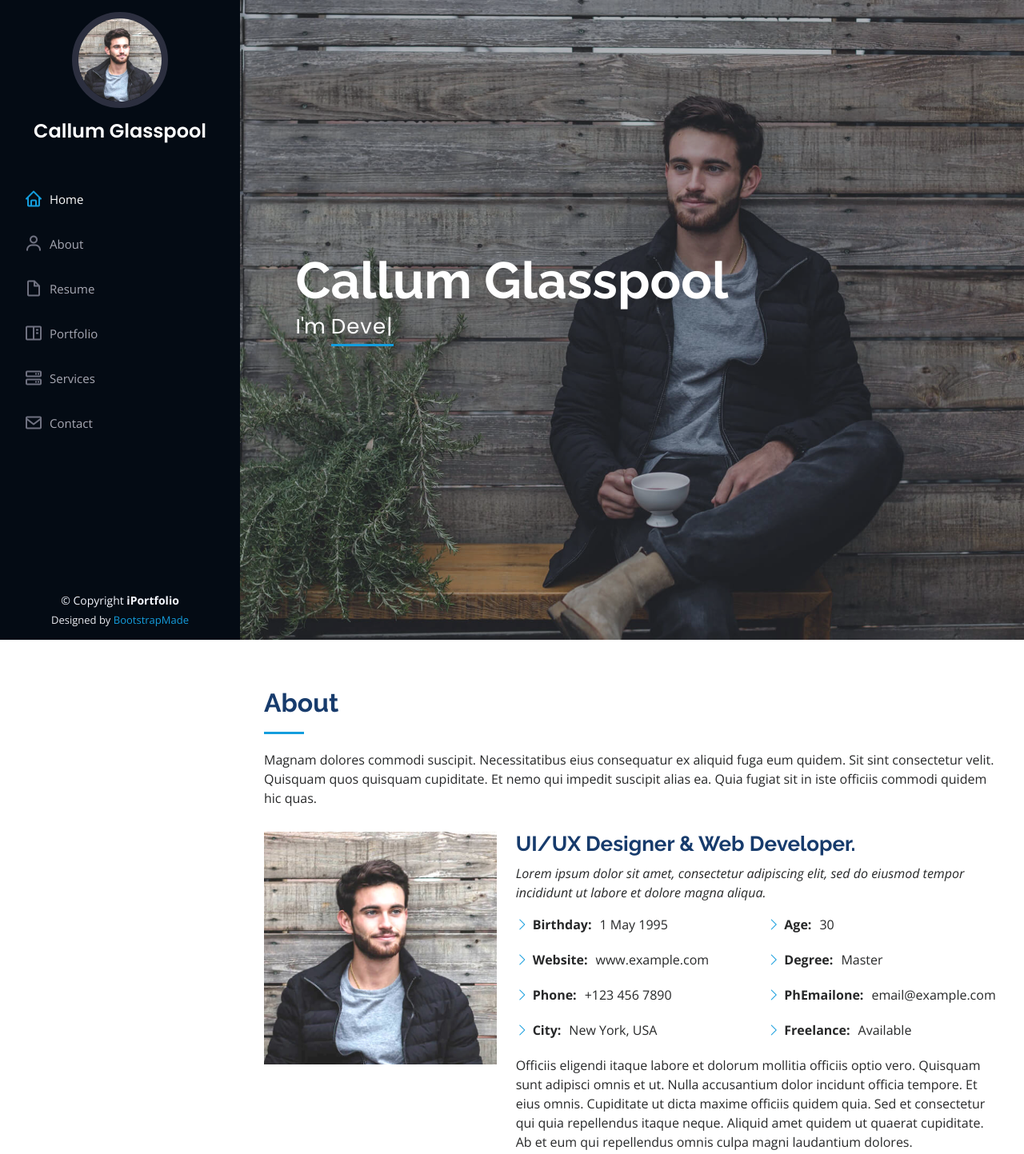
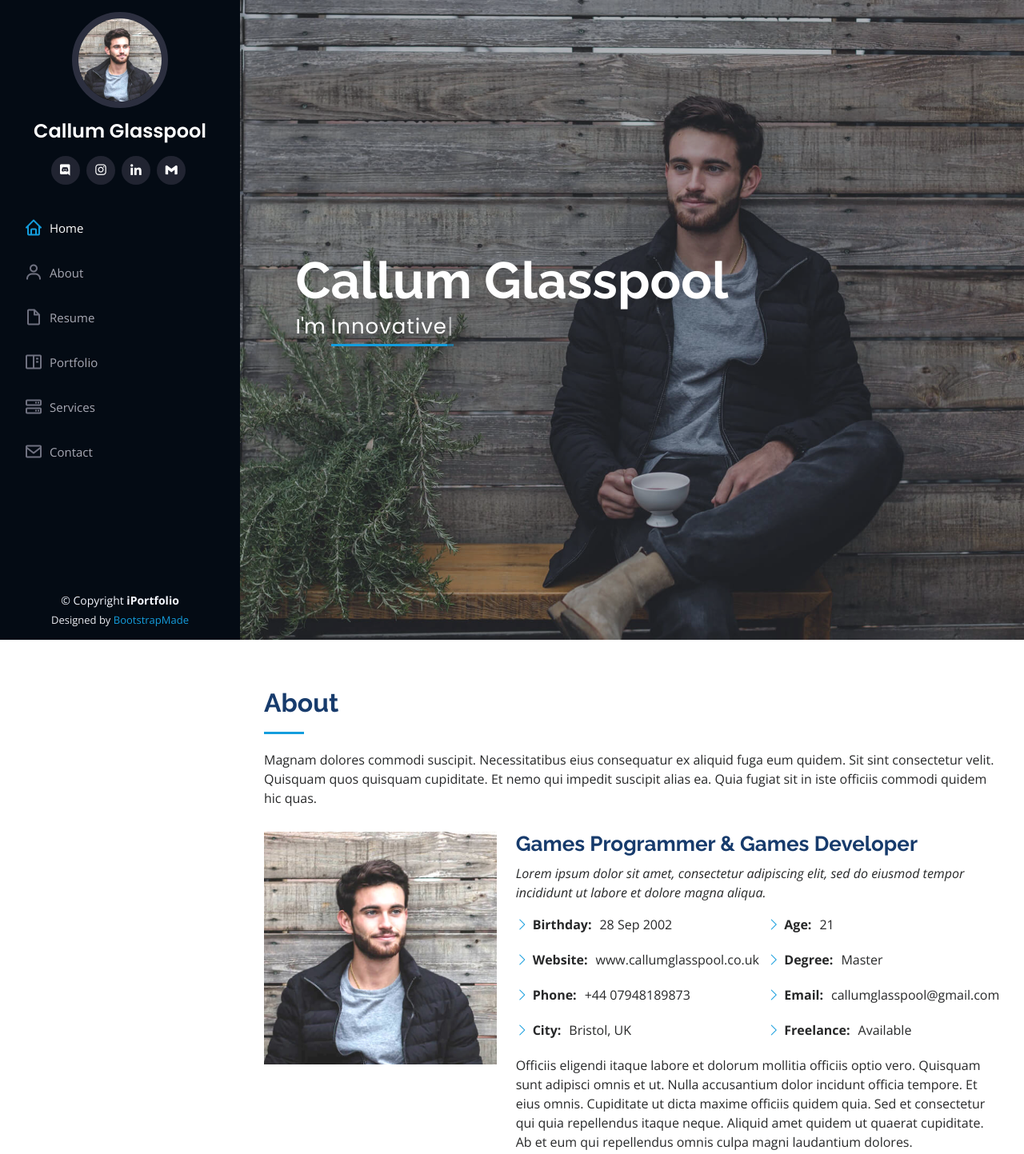
Before and after one commit to DJultra14/callumglasspool-website, a plain HTML site: page index.html in a window 1280 px wide. Shown: the top 1443 px of the page at 80% size. Drawn offline with nearby package versions, Linux system fonts and the light colour scheme.

Commit message:
changed some information

```diff
--- a/index.html
+++ b/index.html
@@ -49,11 +49,12 @@
         <img src="assets/img/profile-img.jpg" alt="" class="img-fluid rounded-circle">
         <h1 class="text-light"><a href="index.html">Callum Glasspool</a></h1>
         <div class="social-links mt-3 text-center">
-          <!-- <a href="#" class="twitter"><i class="bx bxl-twitter"></i></a>
-          <a href="#" class="facebook"><i class="bx bxl-facebook"></i></a>
+          <a href="#" class="discord"><i class="bx bxl-discord"></i></a>
+          <!-- <a href="#" class="facebook"><i class="bx bxl-facebook"></i></a> -->
           <a href="#" class="instagram"><i class="bx bxl-instagram"></i></a>
-          <a href="#" class="google-plus"><i class="bx bxl-skype"></i></a>
-          <a href="#" class="linkedin"><i class="bx bxl-linkedin"></i></a> -->
+          <!-- <a href="#" class="google-plus"><i class="bx bxl-skype"></i></a> -->
+          <a href="#" class="linkedin"><i class="bx bxl-linkedin"></i></a>
+          <a href="#" class="gmail"><i class="bx bxl-gmail"></i></a>
         </div>
       </div>
 
@@ -74,7 +75,7 @@
   <section id="hero" class="d-flex flex-column justify-content-center align-items-center">
     <div class="hero-container" data-aos="fade-in">
       <h1>Callum Glasspool</h1>
-      <p>I'm <span class="typed" data-typed-items="Designer, Developer, Freelancer, Photographer"></span></p>
+      <p>I'm <span class="typed" data-typed-items="A Programmer, Innovative, A Freelancer, A 3D Artist"></span></p>
     </div>
   </section><!-- End Hero -->
 
@@ -94,7 +95,7 @@
             <img src="assets/img/profile-img.jpg" class="img-fluid" alt="">
           </div>
           <div class="col-lg-8 pt-4 pt-lg-0 content" data-aos="fade-left">
-            <h3>UI/UX Designer &amp; Web Developer.</h3>
+            <h3>Games Programmer &amp; Games Developer</h3>
             <p class="fst-italic">
               Lorem ipsum dolor sit amet, consectetur adipiscing elit, sed do eiusmod tempor incididunt ut labore et dolore
               magna aliqua.
@@ -102,17 +103,17 @@
             <div class="row">
               <div class="col-lg-6">
                 <ul>
-                  <li><i class="bi bi-chevron-right"></i> <strong>Birthday:</strong> <span>1 May 1995</span></li>
-                  <li><i class="bi bi-chevron-right"></i> <strong>Website:</strong> <span>www.example.com</span></li>
-                  <li><i class="bi bi-chevron-right"></i> <strong>Phone:</strong> <span>+123 456 7890</span></li>
-                  <li><i class="bi bi-chevron-right"></i> <strong>City:</strong> <span>New York, USA</span></li>
+                  <li><i class="bi bi-chevron-right"></i> <strong>Birthday:</strong> <span>28 Sep 2002</span></li>
+                  <li><i class="bi bi-chevron-right"></i> <strong>Website:</strong> <span>www.callumglasspool.co.uk</span></li>
+                  <li><i class="bi bi-chevron-right"></i> <strong>Phone:</strong> <span>+44 07948189873</span></li>
+                  <li><i class="bi bi-chevron-right"></i> <strong>City:</strong> <span>Bristol, UK</span></li>
                 </ul>
               </div>
               <div class="col-lg-6">
                 <ul>
-                  <li><i class="bi bi-chevron-right"></i> <strong>Age:</strong> <span>30</span></li>
+                  <li><i class="bi bi-chevron-right"></i> <strong>Age:</strong> <span>21</span></li>
                   <li><i class="bi bi-chevron-right"></i> <strong>Degree:</strong> <span>Master</span></li>
-                  <li><i class="bi bi-chevron-right"></i> <strong>PhEmailone:</strong> <span>email@example.com</span></li>
+                  <li><i class="bi bi-chevron-right"></i> <strong>Email:</strong> <span>callumglasspool@gmail.com</span></li>
                   <li><i class="bi bi-chevron-right"></i> <strong>Freelance:</strong> <span>Available</span></li>
                 </ul>
               </div>
```
